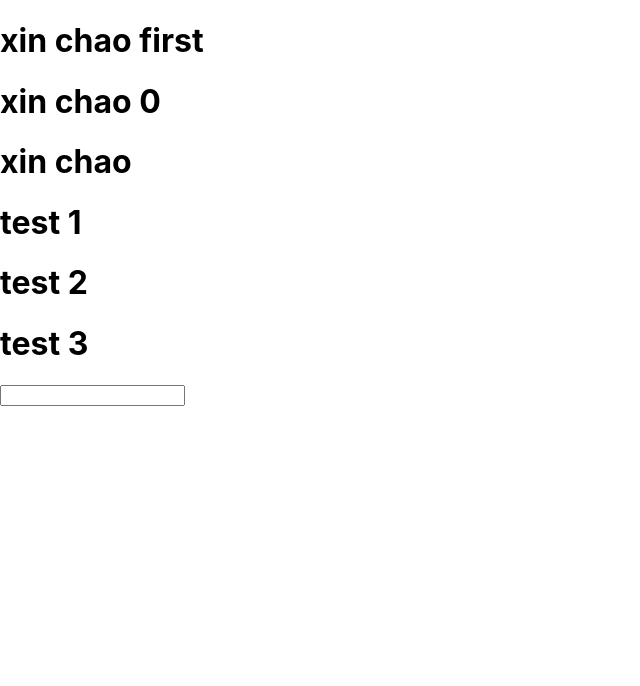
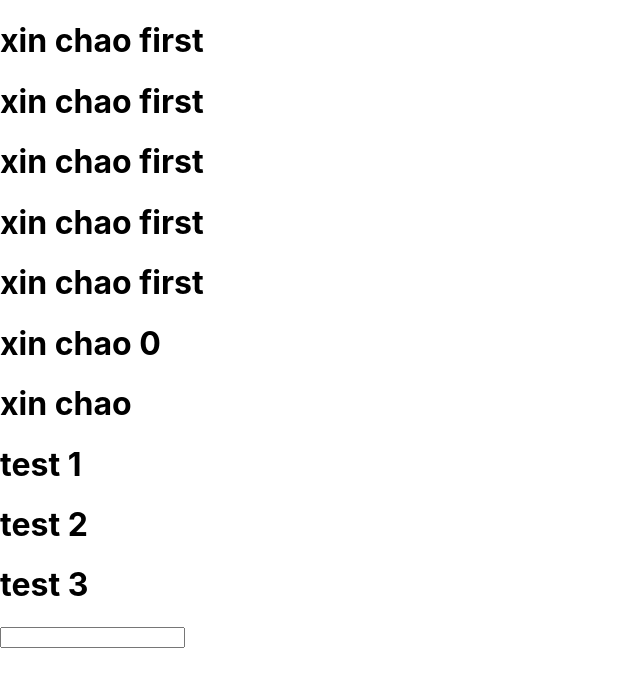
Before and after one commit to hoanganhfuego/react_hook, a React (Create React App) app: page / in a window 1280 px wide. Shown: the top 686 px of the page, without its empty margins (0-640 px from the left). Built offline with nearby package versions, Linux system fonts and the light colour scheme.

Commit message:
Update App.js

```diff
--- a/src/App.js
+++ b/src/App.js
@@ -18,6 +18,10 @@ function App() {
   };
   return (
     <div>
+     <h1>xin chao first</h1>
+     <h1>xin chao first</h1>
+     <h1>xin chao first</h1>
+     <h1>xin chao first</h1>
       <h1>xin chao first</h1>
       <h1>xin chao 0</h1>
       <h1>xin chao</h1>
```
